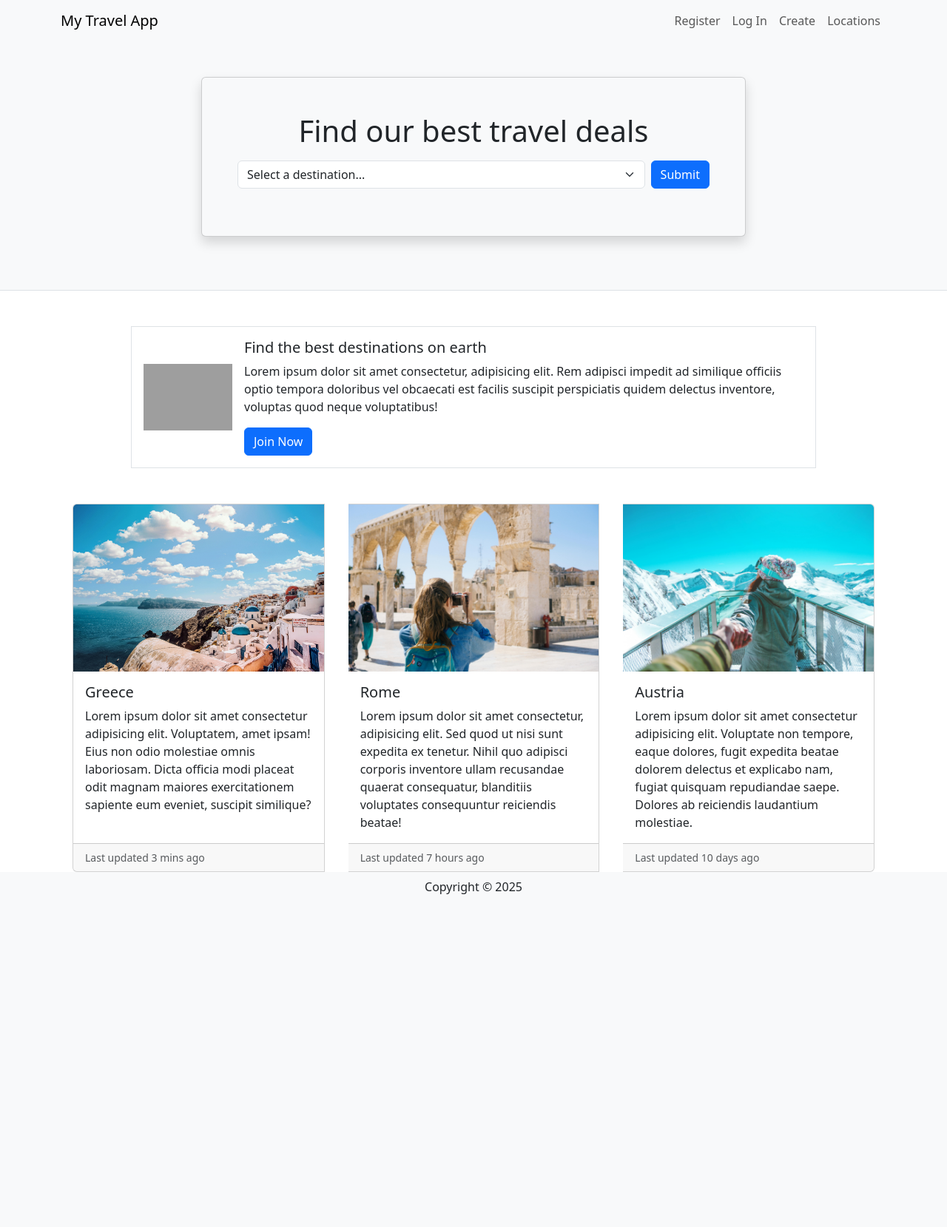
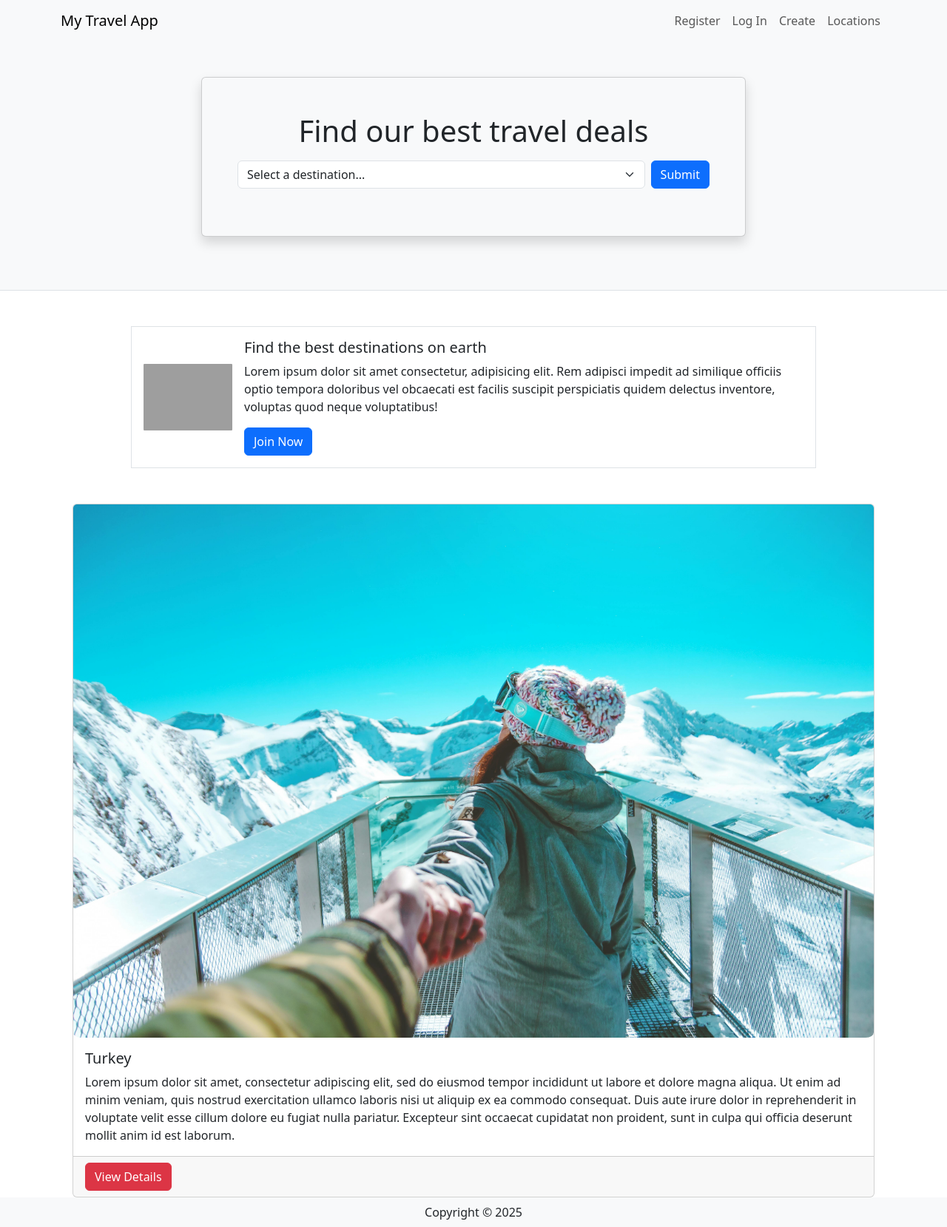
Before and after one commit to Sofia-QUT/IAB207_demo, a Flask app: page / in a window 1280 px wide. Shown: the whole page at 74% size. Before the commit the page ends 1209 px from the top, so only its background shows below. Run offline with Flask 3, Linux system fonts and the light colour scheme; some libraries are stand-ins or nearby versions; grey boxes are pictures that could not be loaded.

Commit message:
fixed index

```diff
--- a/travel/static/styles.css
+++ b/travel/static/styles.css
@@ -23,3 +23,8 @@ img.login-register {
 .locations h1 {
     margin-bottom: 2%;
 }
+
+img {
+    width: 100%;
+    border-radius: 1%;
+}
--- a/travel/templates/index.html
+++ b/travel/templates/index.html
@@ -47,40 +47,19 @@
       </div>
    </div>
 
+
    <div class="card-group">
+      {% for destination in destinations %}
       <div class="card mx-3">
-         <img class="card-img-top" src="{{ url_for('static', filename='img/greece.jpg') }}" alt="Greece">
+         <img class="card-img-top" src="{{ destination.image }}" alt="destination picture">
          <div class="card-body">
-            <h5 class="card-title">Greece</h5>
-            <p class="card-text">Lorem ipsum dolor sit amet consectetur adipisicing elit. Voluptatem, amet ipsam! Eius
-               non odio molestiae omnis laboriosam. Dicta officia modi placeat odit magnam maiores exercitationem
-               sapiente eum eveniet, suscipit similique?
-            </p>
+            <h5 class="card-title">{{ destination.name }}</h5>
+            <p class="card-text">{{ destination.description }}</p>
          </div>
-         <div class="card-footer"><small class="text-muted">Last updated 3 mins ago</small></div>
+         <div class="card-footer"><a href="{{ url_for('destination.show', id=destination.id) }}" class="btn btn-danger">
+               View Details </a></div>
       </div>
-      <div class="card mx-3">
-         <img class="card-img-top" src="{{ url_for('static', filename='img/rome.jpg') }}" alt="Rome">
-         <div class="card-body">
-            <h5 class="card-title">Rome</h5>
-            <p class="card-text">Lorem ipsum dolor sit amet consectetur, adipisicing elit. Sed quod ut nisi sunt
-               expedita ex tenetur. Nihil quo adipisci corporis inventore ullam recusandae quaerat consequatur,
-               blanditiis voluptates consequuntur reiciendis beatae!
-            </p>
-         </div>
-         <div class="card-footer"><small class="text-muted">Last updated 7 hours ago</small></div>
-      </div>
-      <div class="card mx-3">
-         <img class="card-img-top" src="{{ url_for('static', filename='img/austria.jpg') }}" alt="Austria">
-         <div class="card-body">
-            <h5 class="card-title">Austria</h5>
-            <p class="card-text">Lorem ipsum dolor sit amet consectetur adipisicing elit. Voluptate non tempore, eaque
-               dolores, fugit expedita beatae dolorem delectus et explicabo nam, fugiat quisquam repudiandae saepe.
-               Dolores ab reiciendis laudantium molestiae.
-            </p>
-         </div>
-         <div class="card-footer"><small class="text-muted">Last updated 10 days ago</small></div>
-      </div>
+      {% endfor %}
    </div>
 </div>
 {% endblock %}
```
